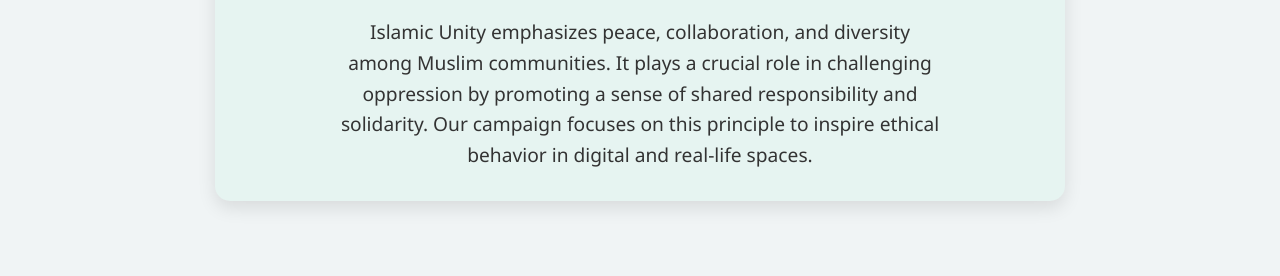
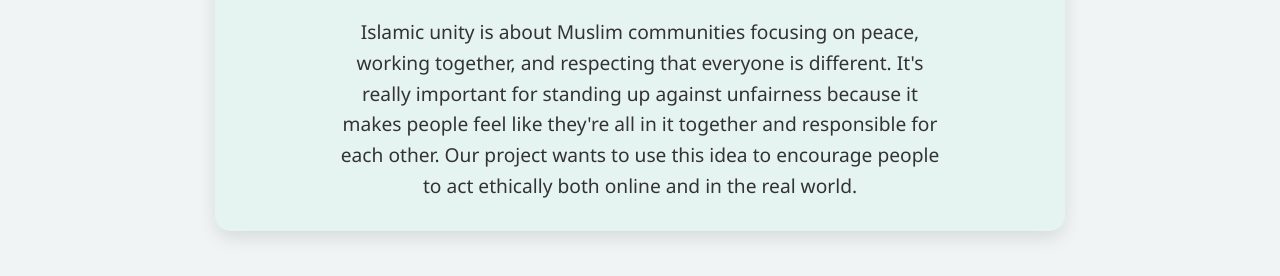
Before and after one commit to laysch/wali-hw, a plain HTML site: page unity.html in a window 1280 px wide. Shown: the part 248-524 px from the top of the page. Drawn offline with Linux system fonts and the light colour scheme.

Commit message:
Update unity.html

```diff
--- a/unity.html
+++ b/unity.html
@@ -21,7 +21,7 @@
   <main class="unity-page">
     <section class="intro">
       <h1>Understanding Islamic Unity</h1>
-      <p>Islamic Unity emphasizes peace, collaboration, and diversity among Muslim communities. It plays a crucial role in challenging oppression by promoting a sense of shared responsibility and solidarity. Our campaign focuses on this principle to inspire ethical behavior in digital and real-life spaces.</p>
+      <p>Islamic unity is about Muslim communities focusing on peace, working together, and respecting that everyone is different. It's really important for standing up against unfairness because it makes people feel like they're all in it together and responsible for each other. Our project wants to use this idea to encourage people to act ethically both online and in the real world.</p>
     </section>
   </main>
 
```
